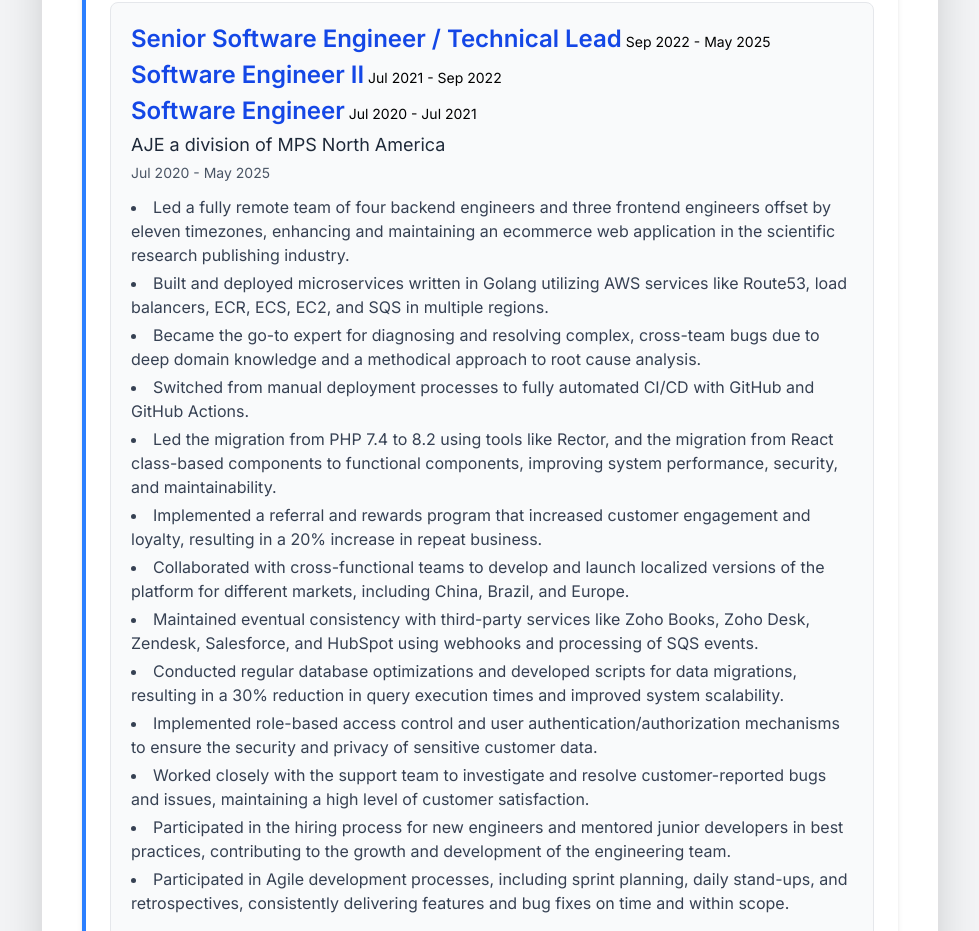
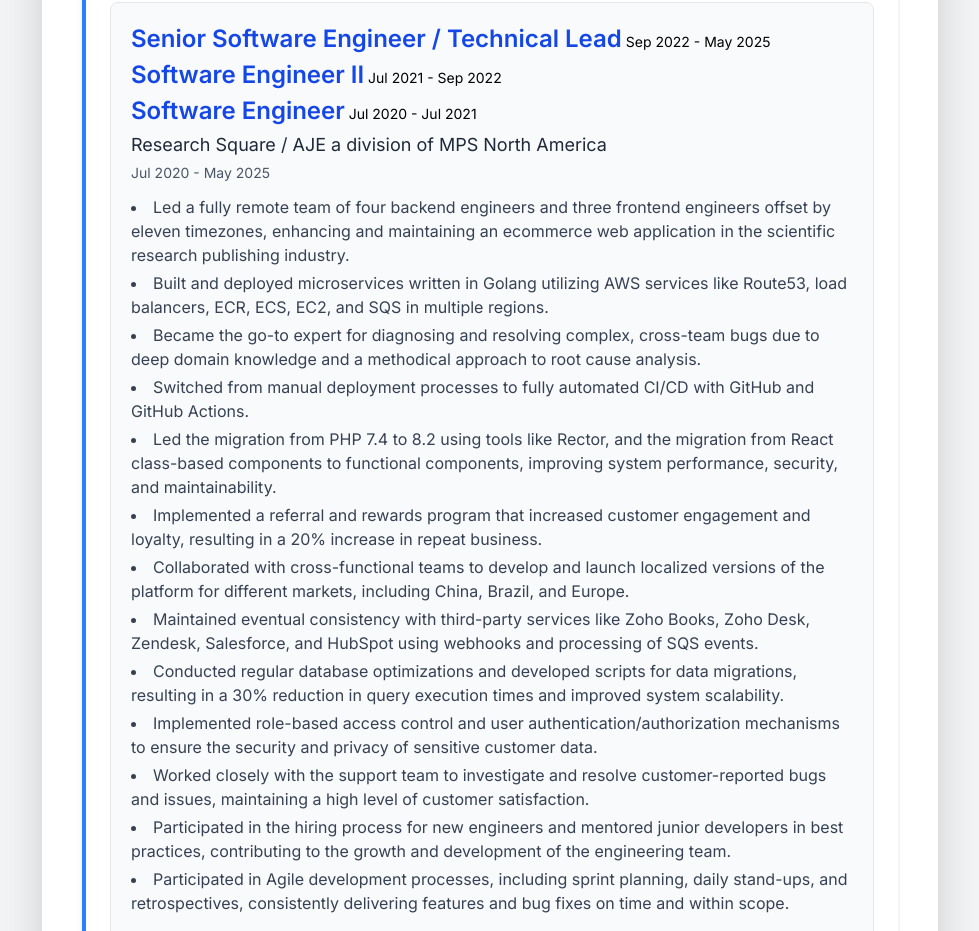
Before and after one commit to marallyn/interactive-resume, a React (Vite) app: page / in a window 1280 px wide. Shown: the part 1392-2323 px from the top of the page, without its empty margins (150-1129 px from the left). Built offline with nearby package versions, Linux system fonts and the light colour scheme.

Commit message:
resume data change

```diff
--- a/src/data/resumeData.js
+++ b/src/data/resumeData.js
@@ -362,7 +362,7 @@ export const resumeData = {
           years: "Jul 2020 - Jul 2021",
         },
       ],
-      company: "AJE a division of MPS North America",
+      company: "Research Square / AJE a division of MPS North America",
       years: "Jul 2020 - May 2025",
       level: "professional",
       responsibilities: [
```
